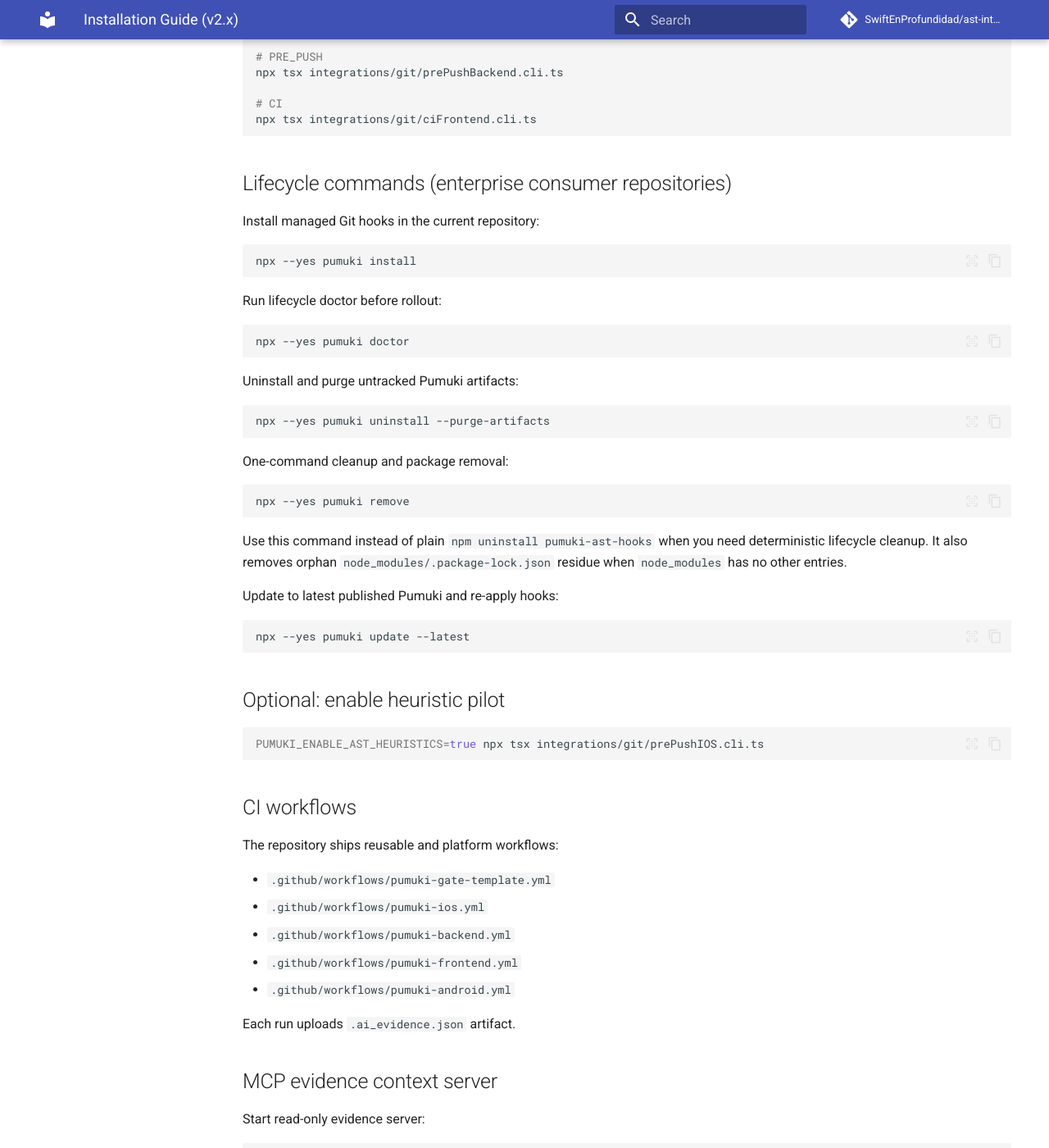
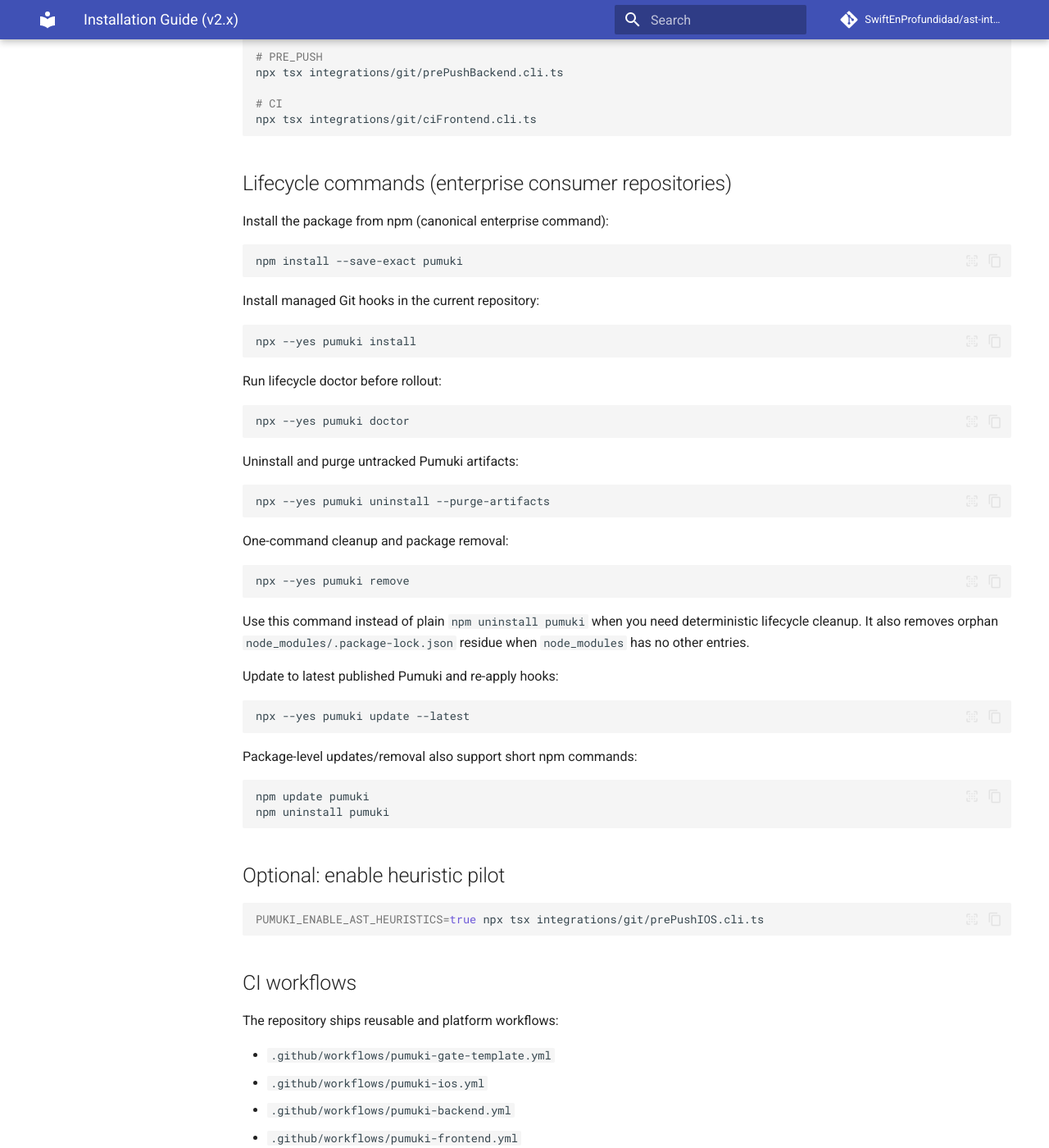
Before and after one commit to SwiftEnProfundidad/ast-intelligence-hooks, an MkDocs documentation site: the page built from docs/INSTALLATION.md, in a window 1280 px wide and 1400 px high, scrolled down 1548 px. Shown: the whole window at 82% size. Built offline with MkDocs 1.6.1 and Material for MkDocs 9.7.7, drawn with Linux system fonts in a browser that asks for light colours; comment, search, counter and statistics services are not loaded.

Commit message:
feat(packaging): rename npm package to pumuki

````diff
--- a/docs/INSTALLATION.md
+++ b/docs/INSTALLATION.md
@@ -75,6 +75,12 @@ npx tsx integrations/git/ciFrontend.cli.ts
 
 ## Lifecycle commands (enterprise consumer repositories)
 
+Install the package from npm (canonical enterprise command):
+
+```bash
+npm install --save-exact pumuki
+```
+
 Install managed Git hooks in the current repository:
 
 ```bash
@@ -99,13 +105,20 @@ One-command cleanup and package removal:
 npx --yes pumuki remove
 ```
 
-Use this command instead of plain `npm uninstall pumuki-ast-hooks` when you need deterministic lifecycle cleanup.
+Use this command instead of plain `npm uninstall pumuki` when you need deterministic lifecycle cleanup.
 It also removes orphan `node_modules/.package-lock.json` residue when `node_modules` has no other entries.
 
 Update to latest published Pumuki and re-apply hooks:
 
 ```bash
 npx --yes pumuki update --latest
+```
+
+Package-level updates/removal also support short npm commands:
+
+```bash
+npm update pumuki
+npm uninstall pumuki
 ```
 
 ## Optional: enable heuristic pilot
--- a/package.json
+++ b/package.json
@@ -1,5 +1,5 @@
 {
-  "name": "pumuki-ast-hooks",
+  "name": "pumuki",
   "version": "6.3.7",
   "description": "Enterprise-grade AST Intelligence System with multi-platform support (iOS, Android, Backend, Frontend) and Feature-First + DDD + Clean Architecture enforcement. Includes dynamic violations API for intelligent querying.",
   "main": "index.js",
````
Also changed, not shown: CHANGELOG.md (+3 -2 lines), README.md (+10 -0 lines), docs/REFRACTOR_PROGRESS.md (+3 -2 lines), docs/USAGE.md (+10 -0 lines), docs/validation/adapter-hook-runtime-validation.md (+2 -2 lines), docs/validation/mock-consumer-integration-runbook.md (+1 -1 lines), 4 other files.
